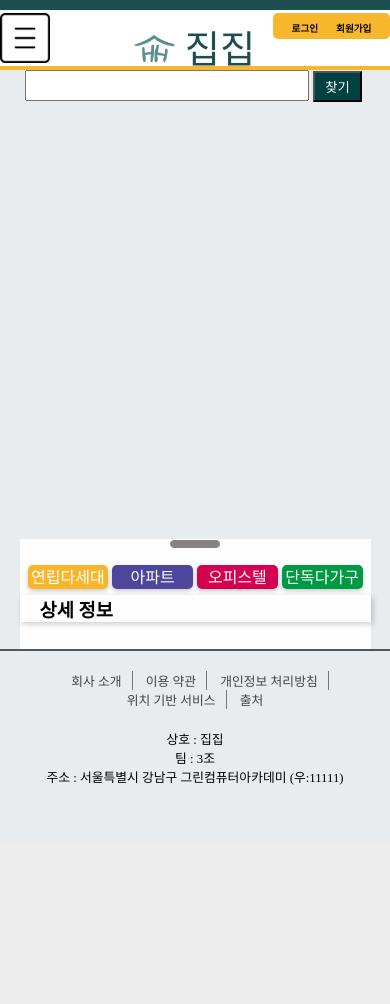
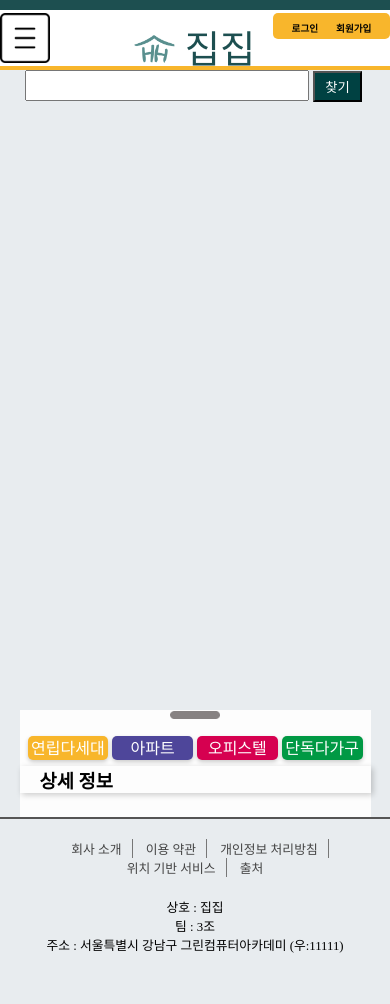
Before and after one commit to pshho/aws-django, a Django app: page /map/ in a window 390 px wide. Before the commit the page ends 785 px from the top, so only its background shows below. Run offline with Django 4.2, Linux system fonts and the light colour scheme; some libraries are stand-ins or nearby versions; some web fonts are replaced.

Commit message:
지도 수정

```diff
--- a/polls/templates/map/search.html
+++ b/polls/templates/map/search.html
@@ -8,11 +8,11 @@
 
     <style>
         html, body {
-            height: 85%;
+            height: 100%;
         }
 
         .map_real_estate {
-            height: 100%;
+            height: 85%;
             position: relative;
         }
 
@@ -133,7 +133,6 @@
             .map_real_estate {
                 width: 90%;
                 margin: 30px auto 0 auto;
-                height: 90%;
             }
 
             .map_real_estate_btn {
@@ -146,7 +145,7 @@
                 width: 100%;
                 top: auto;
                 bottom: 0;
-                height: 20%;
+                height: 15%;
             }
 
             .map_real_estate_detail > .map_search_view > ul {
@@ -220,11 +219,11 @@
         map.setCursor('pointer');
 
         $('#smart_phone_map').on('click', function () {
-            if ($('.map_real_estate_detail').css('height') < '25%') {
-                $('.map_real_estate_detail').css('height', '80%');
+            if ($('.map_real_estate_detail').css('height') < '20%') {
+                $('.map_real_estate_detail').css('height', '60%');
                 $('.map_real_estate_detail > .map_search_view > ul > li').css('display', 'block');
             } else {
-                $('.map_real_estate_detail').css('height', '20%');
+                $('.map_real_estate_detail').css('height', '15%');
                 $('.map_real_estate_detail > .map_search_view > ul > li').css('display', 'none');
             }
         });
```
